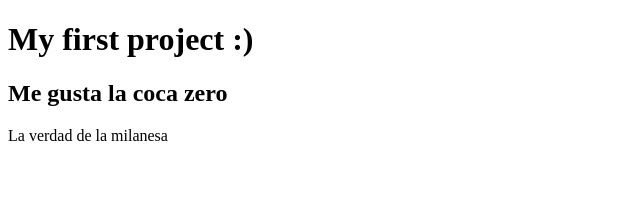
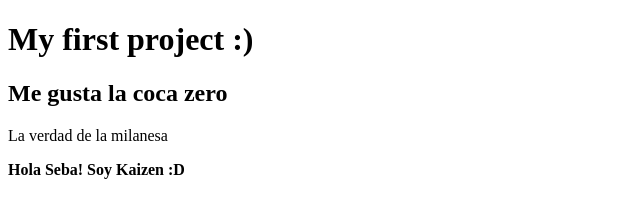
Before and after one commit to lordsp/first-project, a plain HTML site: page index.html in a window 1280 px wide. Shown: the whole page, without its empty margins (0-640 px from the left). Drawn offline with Linux system fonts and the light colour scheme.

Commit message:
add: hi seba!

```diff
--- a/index.html
+++ b/index.html
@@ -10,5 +10,6 @@
 <h1>My first project :)</h1>
 <h2>Me gusta la coca zero</h2>
 <p>La verdad de la milanesa</p>
+<strong>Hola Seba! Soy Kaizen :D</strong>
 </body>
 </html>
```
